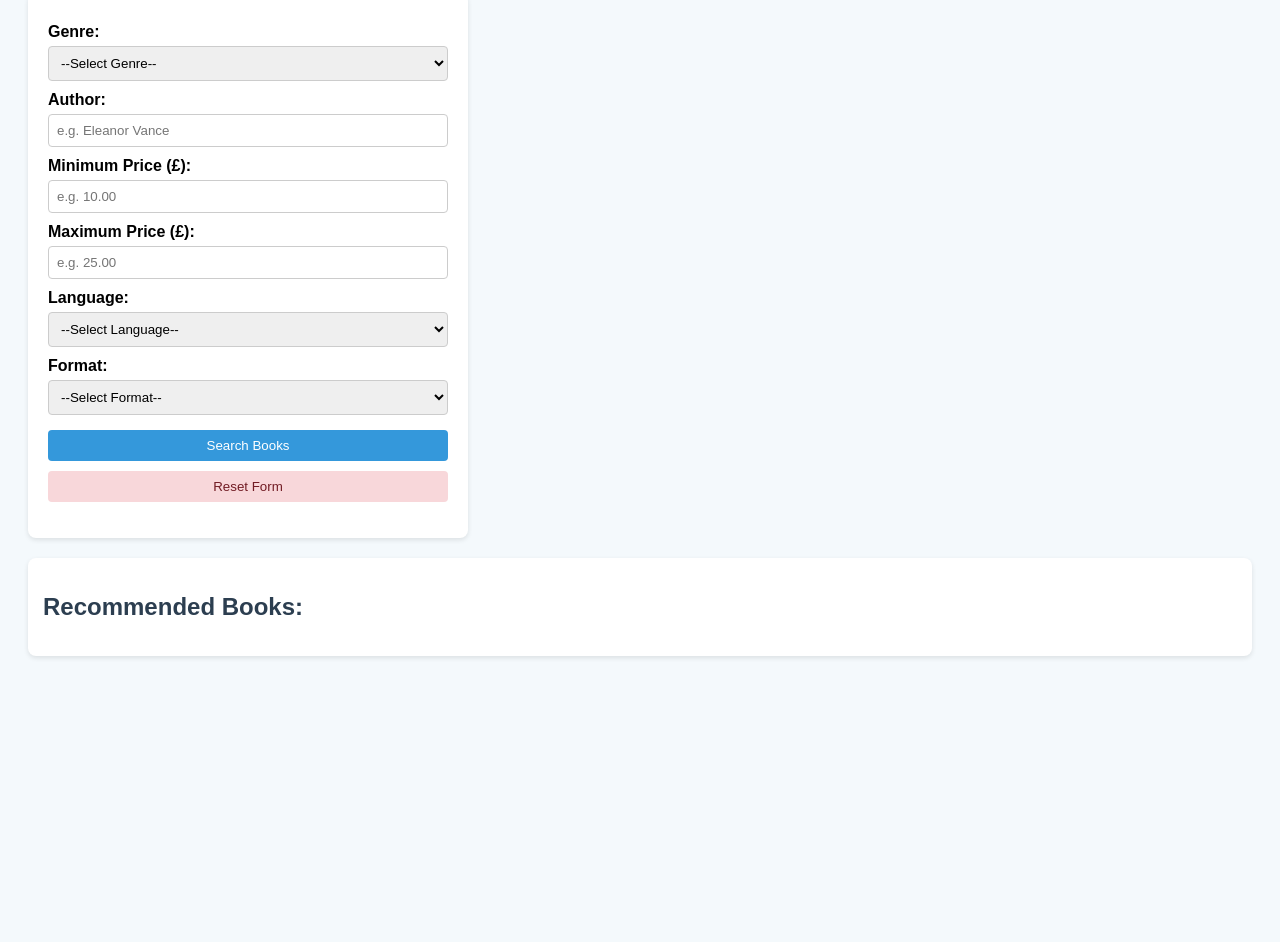
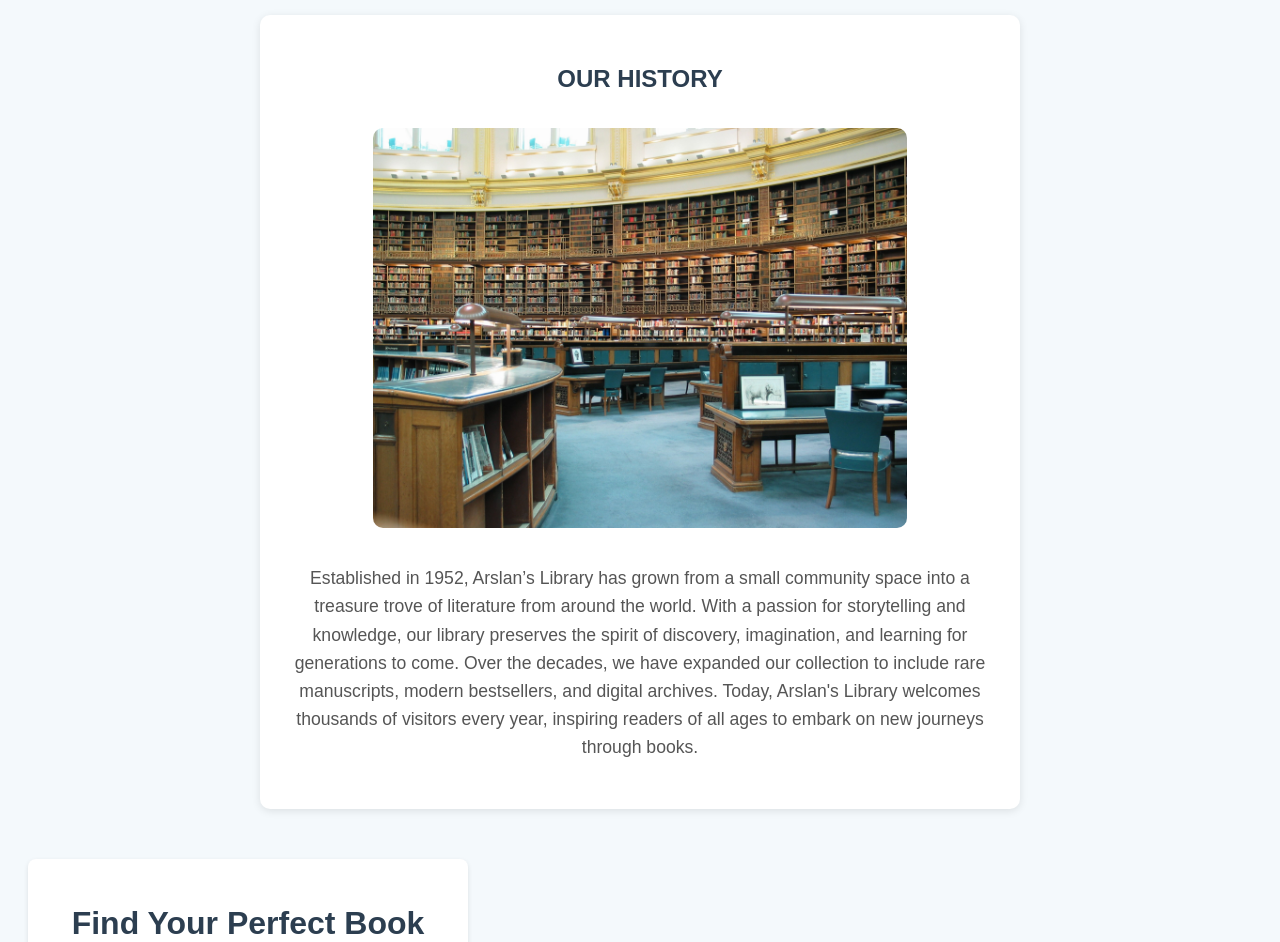
Before and after one commit to Arslanhassan8888/Specialist-Book-Search-Arslan, a plain HTML site: page index.html in a window 1280 px wide. Shown: the part 115-1057 px from the top of the page. Before the commit the page ends 800 px from the top, so only its background shows below. Drawn offline with Linux system fonts and the light colour scheme.

Commit message:
added history section

```diff
--- a/app.js
+++ b/app.js
@@ -24,7 +24,6 @@ const books = [
   { title: "Soul's Melody", author: "Layla Amin", genre: "fiction", price: 29.50, language: "Arabic", format: "paperback", description: "Songs of hope and heartbreak." },
   { title: "Garden Secrets", author: "Emily Rowe", genre: "fiction", price: 15.50, language: "English", format: "ebook", description: "New life blooms in hidden gardens." }
 ];
-
 
 // get DOM elements
 const form = document.getElementById("book-form");
--- a/index.html
+++ b/index.html
@@ -3,13 +3,27 @@
 <head>
   <meta charset="UTF-8" />
   <meta name="viewport" content="width=device-width, initial-scale=1.0"/>
-  <title>Book Finder</title>
+  <title>Arslan's Library</title>
   <link rel="stylesheet" href="style.css">
 </head>
 <body>
-  <h1>Find Your Perfect Book</h1>
+  <header>
+    <h1 id="main-title">WELCOME TO ARSLAN'S LIBRARY</h1>
+  </header>
 
+  <section id="history-section">
+    <h2>OUR HISTORY</h2>
+    <img src="Library_pic.jpg" alt="Library Image" id="library-image">
+    <p id="history-text">
+        Established in 1952, Arslan’s Library has grown from a small community space into a treasure trove of literature from around the world.
+        With a passion for storytelling and knowledge, our library preserves the spirit of discovery, imagination, and learning for generations to come.
+        Over the decades, we have expanded our collection to include rare manuscripts, modern bestsellers, and digital archives.
+        Today, Arslan's Library welcomes thousands of visitors every year, inspiring readers of all ages to embark on new journeys through books.
+    </p>
+
+  </section>
   <form id="book-form">
+    <h2 id="form-title">Find Your Perfect Book</h2>
     <label for="genre">Genre:</label>
     <select id="genre">
       <option value="">--Select Genre--</option>
--- a/style.css
+++ b/style.css
@@ -68,3 +68,42 @@ body {
     padding: 10px;
     border-bottom: 1px solid #ccc;
   }
+
+  #main-title {
+    text-align: center;
+    font-size: 2.5em;
+    margin-bottom: 30px;
+    color: #2c3e50;
+  }
+
+  #history-section {
+    text-align: center;
+    background-color: #ffffff;
+    padding: 30px;
+    border-radius: 10px;
+    max-width: 700px;
+    margin: 0 auto 50px auto;
+    box-shadow: 0 2px 8px rgba(0, 0, 0, 0.1);
+  }
+
+  #library-image {
+    max-width: 100%;
+    max-height: 400px;
+    height: auto;
+    border-radius: 10px;
+    margin-top: 15px;
+    margin-bottom: 15px;
+  }
+
+  #history-text {
+    font-size: 1.1em;
+    color: #555;
+    line-height: 1.6em;
+  }
+
+  #form-title {
+    text-align: center;
+    font-size: 2em;
+    margin-bottom: 20px;
+    color: #2c3e50;
+  }
```
Also changed, not shown: Library_pic.jpg (added).
